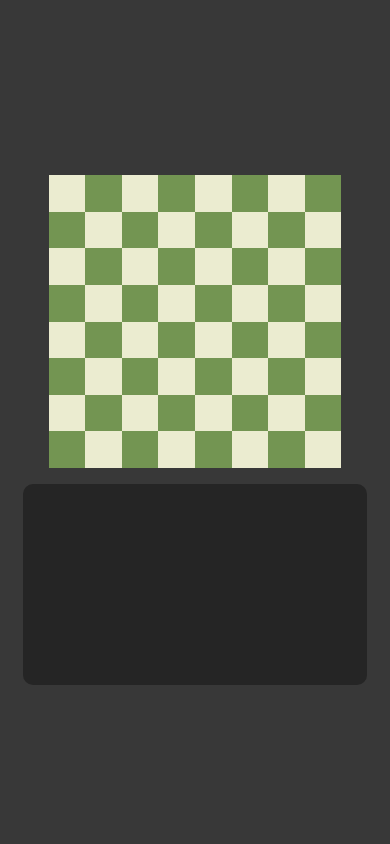
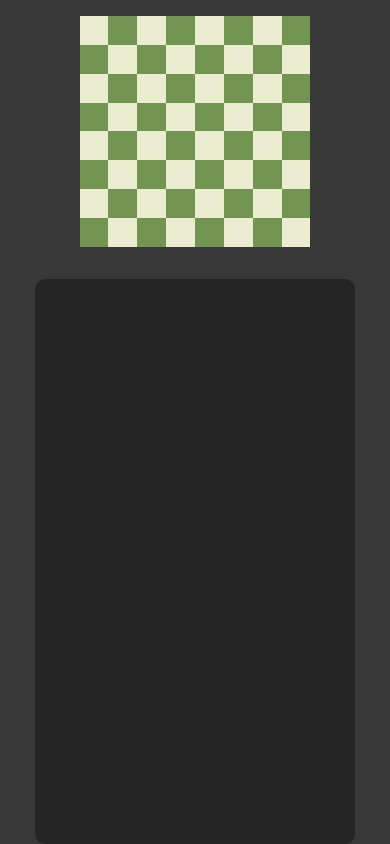
Before and after one commit to jacobrobertsdev/Chess.com_Frontend_Challenge, a Vue app: page / in a window 390 px wide. Built offline with nearby package versions, Linux system fonts and the light colour scheme.

Commit message:
Move media queries to styles.css

```diff
--- a/src/components/SideBar.vue
+++ b/src/components/SideBar.vue
@@ -43,12 +43,4 @@ li {
     border-radius: 3px;
 }
 
-@media(max-width:640px){
-    .notation-list{
-        max-height: 20%;
-        width: 80vw;
-        margin-top: 0;
-    }
-}
-
 </style>
```
